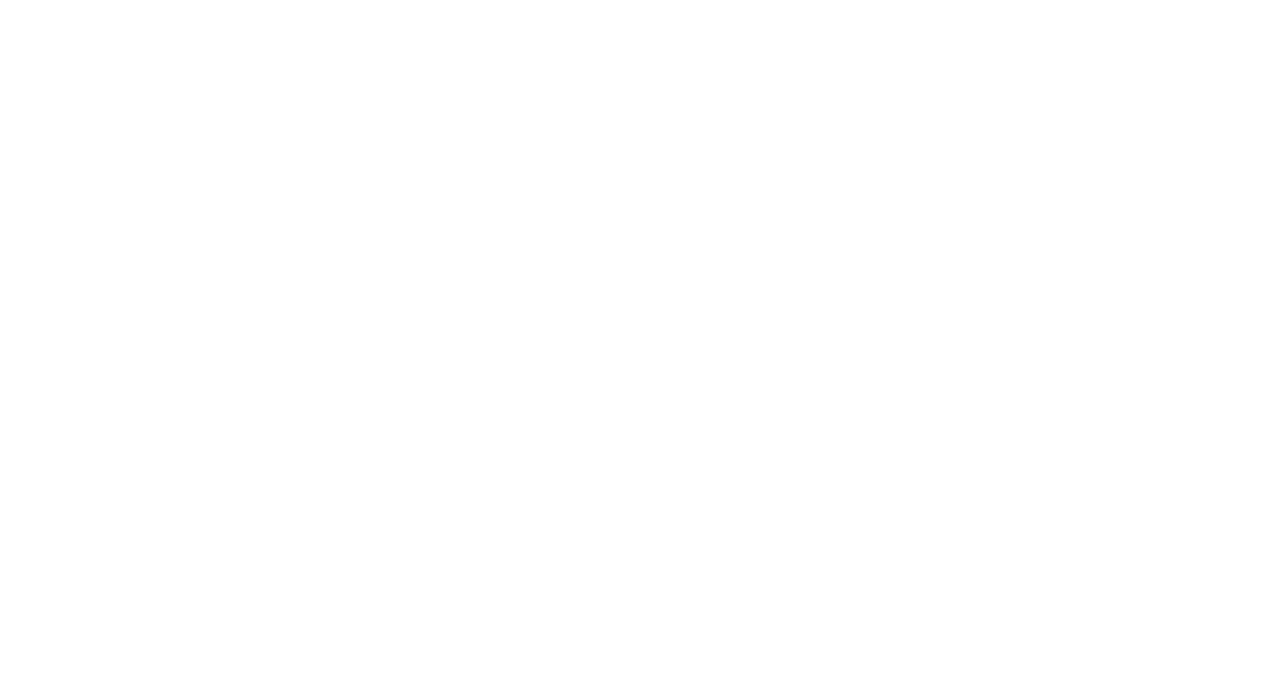
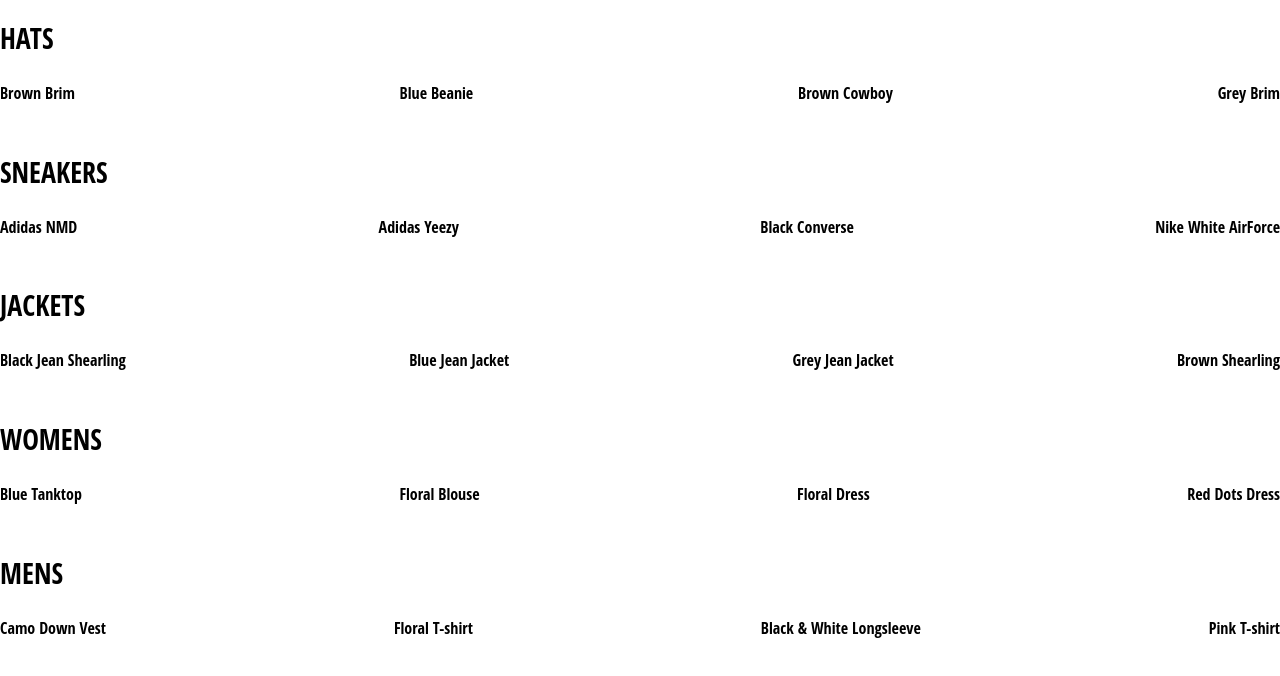
Before and after one commit to m-heffernan/fitflex-react, a React (Create React App) app: page /shop in a window 1280 px wide. Shown: the top 676 px of the page. Built offline with nearby package versions, Linux system fonts and the light colour scheme.

Commit message:
added a baseline shop page

```diff
--- a/src/App.js
+++ b/src/App.js
@@ -4,6 +4,7 @@
 import HomePage from "./pages/homepage/homepage.component"
 
 import "./App.css"
+import ShopPage from "./pages/shop/shop.component"
 
 function App() {
   return (
@@ -11,6 +12,7 @@
       <BrowserRouter>
         <Switch>
           <Route exact path="/" component={HomePage} />
+          <Route path="/shop" component={ShopPage} />
         </Switch>
       </BrowserRouter>
     </div>
--- /dev/null
+++ b/src/components/collection-preview/collection-preview.component.jsx
@@ -0,0 +1,18 @@
+import React from "react"
+
+import "./collection-preview.styles.scss"
+
+const CollectionPreview = ({ title, items }) => (
+  <div className="collection-preview">
+    <h1 className="title">{title.toUpperCase()}</h1>
+    <div className="preview">
+      {items
+        .filter((item, idx) => idx < 4)
+        .map(item => (
+          <div key={item.id}>{item.name}</div>
+        ))}
+    </div>
+  </div>
+)
+
+export default CollectionPreview
--- /dev/null
+++ b/src/components/collection-preview/collection-preview.styles.scss
@@ -0,0 +1,15 @@
+.collection-preview {
+  display: flex;
+  flex-direction: column;
+  margin-bottom: 30px;
+
+  .title {
+    font-size: 28px;
+    margin-bottom: 25px;
+  }
+
+  .preview {
+    display: flex;
+    justify-content: space-between;
+  }
+}
--- /dev/null
+++ b/src/pages/shop/shop.component.jsx
@@ -0,0 +1,27 @@
+import React from "react"
+
+import SHOP_DATA from "./shop.data"
+import CollectionPreview from "../../components/collection-preview/collection-preview.component"
+
+class ShopPage extends React.Component {
+  constructor(props) {
+    super(props)
+
+    this.state = {
+      collections: SHOP_DATA,
+    }
+  }
+
+  render() {
+    const { collections } = this.state
+    return (
+      <div className="shop-page">
+        {collections.map(({ id, ...otherCollectionProps }) => (
+          <CollectionPreview key={id} {...otherCollectionProps} />
+        ))}
+      </div>
+    )
+  }
+}
+
+export default ShopPage
--- /dev/null
+++ b/src/pages/shop/shop.data.jsx
@@ -0,0 +1,249 @@
+const SHOP_DATA = [
+  {
+    id: 1,
+    title: "Hats",
+    routeName: "hats",
+    items: [
+      {
+        id: 1,
+        name: "Brown Brim",
+        imageUrl: "https://i.ibb.co/ZYW3VTp/brown-brim.png",
+        price: 25,
+      },
+      {
+        id: 2,
+        name: "Blue Beanie",
+        imageUrl: "https://i.ibb.co/ypkgK0X/blue-beanie.png",
+        price: 18,
+      },
+      {
+        id: 3,
+        name: "Brown Cowboy",
+        imageUrl: "https://i.ibb.co/QdJwgmp/brown-cowboy.png",
+        price: 35,
+      },
+      {
+        id: 4,
+        name: "Grey Brim",
+        imageUrl: "https://i.ibb.co/RjBLWxB/grey-brim.png",
+        price: 25,
+      },
+      {
+        id: 5,
+        name: "Green Beanie",
+        imageUrl: "https://i.ibb.co/YTjW3vF/green-beanie.png",
+        price: 18,
+      },
+      {
+        id: 6,
+        name: "Palm Tree Cap",
+        imageUrl: "https://i.ibb.co/rKBDvJX/palm-tree-cap.png",
+        price: 14,
+      },
+      {
+        id: 7,
+        name: "Red Beanie",
+        imageUrl: "https://i.ibb.co/bLB646Z/red-beanie.png",
+        price: 18,
+      },
+      {
+        id: 8,
+        name: "Wolf Cap",
+        imageUrl: "https://i.ibb.co/1f2nWMM/wolf-cap.png",
+        price: 14,
+      },
+      {
+        id: 9,
+        name: "Blue Snapback",
+        imageUrl: "https://i.ibb.co/X2VJP2W/blue-snapback.png",
+        price: 16,
+      },
+    ],
+  },
+  {
+    id: 2,
+    title: "Sneakers",
+    routeName: "sneakers",
+    items: [
+      {
+        id: 10,
+        name: "Adidas NMD",
+        imageUrl: "https://i.ibb.co/0s3pdnc/adidas-nmd.png",
+        price: 220,
+      },
+      {
+        id: 11,
+        name: "Adidas Yeezy",
+        imageUrl: "https://i.ibb.co/dJbG1cT/yeezy.png",
+        price: 280,
+      },
+      {
+        id: 12,
+        name: "Black Converse",
+        imageUrl: "https://i.ibb.co/bPmVXyP/black-converse.png",
+        price: 110,
+      },
+      {
+        id: 13,
+        name: "Nike White AirForce",
+        imageUrl: "https://i.ibb.co/1RcFPk0/white-nike-high-tops.png",
+        price: 160,
+      },
+      {
+        id: 14,
+        name: "Nike Red High Tops",
+        imageUrl: "https://i.ibb.co/QcvzydB/nikes-red.png",
+        price: 160,
+      },
+      {
+        id: 15,
+        name: "Nike Brown High Tops",
+        imageUrl: "https://i.ibb.co/fMTV342/nike-brown.png",
+        price: 160,
+      },
+      {
+        id: 16,
+        name: "Air Jordan Limited",
+        imageUrl: "https://i.ibb.co/w4k6Ws9/nike-funky.png",
+        price: 190,
+      },
+      {
+        id: 17,
+        name: "Timberlands",
+        imageUrl: "https://i.ibb.co/Mhh6wBg/timberlands.png",
+        price: 200,
+      },
+    ],
+  },
+  {
+    id: 3,
+    title: "Jackets",
+    routeName: "jackets",
+    items: [
+      {
+        id: 18,
+        name: "Black Jean Shearling",
+        imageUrl: "https://i.ibb.co/XzcwL5s/black-shearling.png",
+        price: 125,
+      },
+      {
+        id: 19,
+        name: "Blue Jean Jacket",
+        imageUrl: "https://i.ibb.co/mJS6vz0/blue-jean-jacket.png",
+        price: 90,
+      },
+      {
+        id: 20,
+        name: "Grey Jean Jacket",
+        imageUrl: "https://i.ibb.co/N71k1ML/grey-jean-jacket.png",
+        price: 90,
+      },
+      {
+        id: 21,
+        name: "Brown Shearling",
+        imageUrl: "https://i.ibb.co/s96FpdP/brown-shearling.png",
+        price: 165,
+      },
+      {
+        id: 22,
+        name: "Tan Trench",
+        imageUrl: "https://i.ibb.co/M6hHc3F/brown-trench.png",
+        price: 185,
+      },
+    ],
+  },
+  {
+    id: 4,
+    title: "Womens",
+    routeName: "womens",
+    items: [
+      {
+        id: 23,
+        name: "Blue Tanktop",
+        imageUrl: "https://i.ibb.co/7CQVJNm/blue-tank.png",
+        price: 25,
+      },
+      {
+        id: 24,
+        name: "Floral Blouse",
+        imageUrl: "https://i.ibb.co/4W2DGKm/floral-blouse.png",
+        price: 20,
+      },
+      {
+        id: 25,
+        name: "Floral Dress",
+        imageUrl: "https://i.ibb.co/KV18Ysr/floral-skirt.png",
+        price: 80,
+      },
+      {
+        id: 26,
+        name: "Red Dots Dress",
+        imageUrl: "https://i.ibb.co/N3BN1bh/red-polka-dot-dress.png",
+        price: 80,
+      },
+      {
+        id: 27,
+        name: "Striped Sweater",
+        imageUrl: "https://i.ibb.co/KmSkMbH/striped-sweater.png",
+        price: 45,
+      },
+      {
+        id: 28,
+        name: "Yellow Track Suit",
+        imageUrl: "https://i.ibb.co/v1cvwNf/yellow-track-suit.png",
+        price: 135,
+      },
+      {
+        id: 29,
+        name: "White Blouse",
+        imageUrl: "https://i.ibb.co/qBcrsJg/white-vest.png",
+        price: 20,
+      },
+    ],
+  },
+  {
+    id: 5,
+    title: "Mens",
+    routeName: "mens",
+    items: [
+      {
+        id: 30,
+        name: "Camo Down Vest",
+        imageUrl: "https://i.ibb.co/xJS0T3Y/camo-vest.png",
+        price: 325,
+      },
+      {
+        id: 31,
+        name: "Floral T-shirt",
+        imageUrl: "https://i.ibb.co/qMQ75QZ/floral-shirt.png",
+        price: 20,
+      },
+      {
+        id: 32,
+        name: "Black & White Longsleeve",
+        imageUrl: "https://i.ibb.co/55z32tw/long-sleeve.png",
+        price: 25,
+      },
+      {
+        id: 33,
+        name: "Pink T-shirt",
+        imageUrl: "https://i.ibb.co/RvwnBL8/pink-shirt.png",
+        price: 25,
+      },
+      {
+        id: 34,
+        name: "Jean Long Sleeve",
+        imageUrl: "https://i.ibb.co/VpW4x5t/roll-up-jean-shirt.png",
+        price: 40,
+      },
+      {
+        id: 35,
+        name: "Burgundy T-shirt",
+        imageUrl: "https://i.ibb.co/mh3VM1f/polka-dot-shirt.png",
+        price: 25,
+      },
+    ],
+  },
+]
+
+export default SHOP_DATA
```
